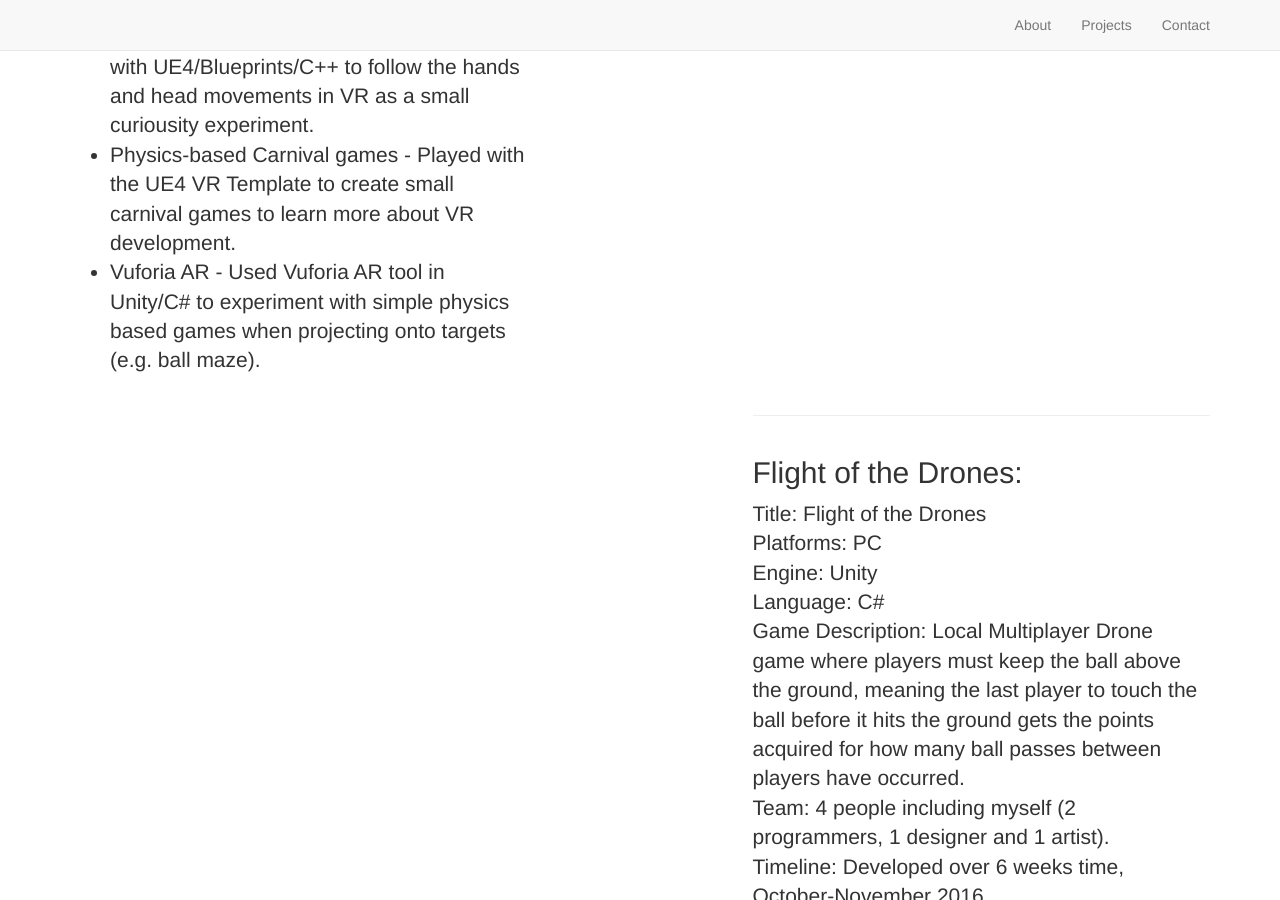
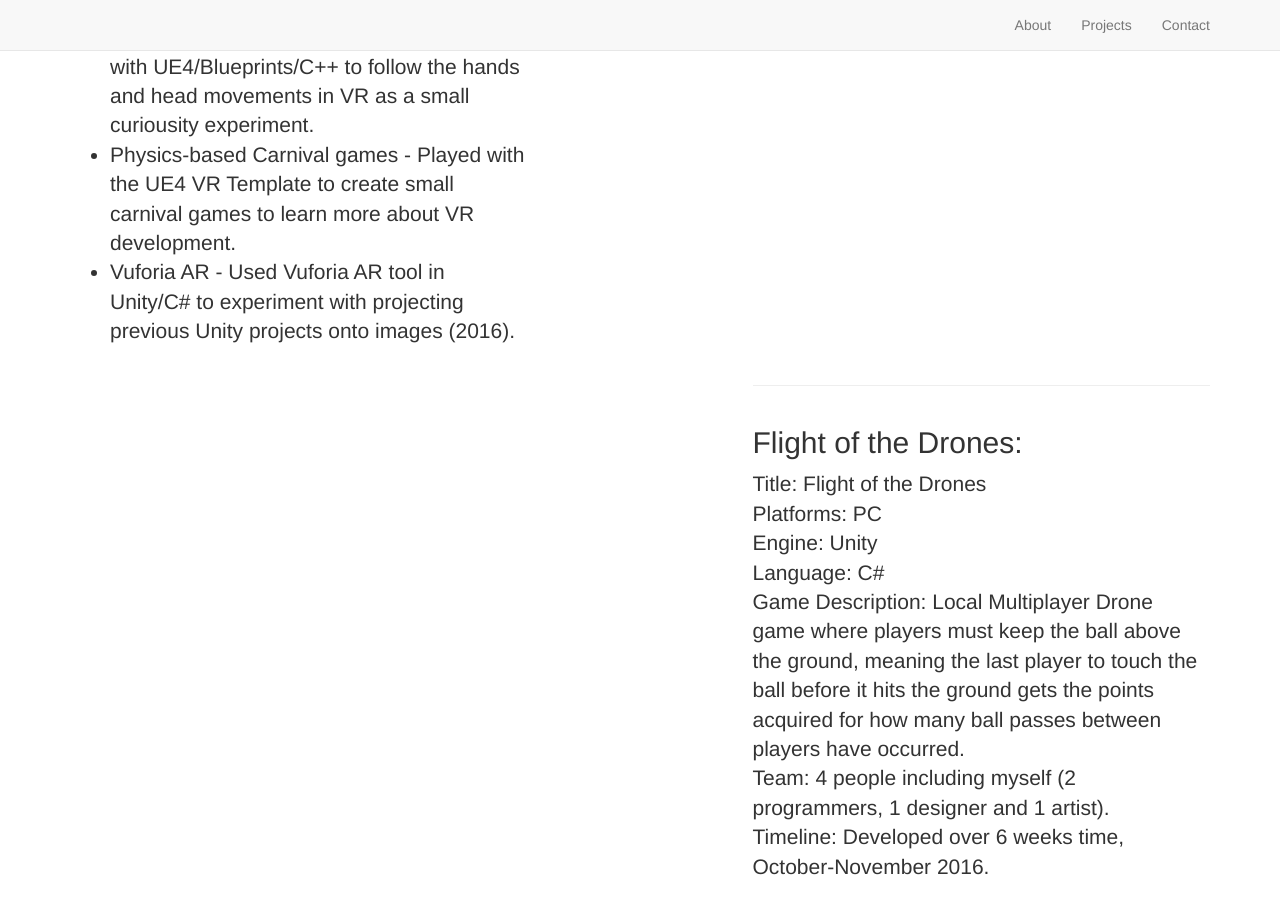
Before and after one commit to kaitlynm1/kaitlynm1.github.io, a Jekyll site: the page built from _posts/2014-09-22-services-2.markdown, in a window 1280 px wide and 900 px high, scrolled down 1282 px. Built offline with Jekyll 4.4.1, drawn with Linux system fonts in a browser that asks for light colours; nearby versions of some CDN libraries; library files that are not in the unit come from our copies.

Commit message:
Change to vuforia description of use (markdown 2)

```diff
--- a/_posts/2014-09-22-services-2.markdown
+++ b/_posts/2014-09-22-services-2.markdown
@@ -8,4 +8,4 @@ description: |
  - VR hackathon (run by SydneyVR group) - developed Chesster over 3 days in Unity/C#. Game where you play as the chess pieces, your telelportation abilities to traverse the board depending on which piece you are and your aim is to get to the end of the level without colliding with other chess pieces. <br>
  - Body IK - Played with developing body IK with UE4/Blueprints/C++ to follow the hands and head movements in VR as a small curiousity experiment.  <br>
  - Physics-based Carnival games - Played with the UE4 VR Template to create small carnival games to learn more about VR development.  <br>
- - Vuforia AR - Used Vuforia AR tool in Unity/C# to experiment with simple physics based games when projecting onto targets (e.g. ball maze). <br>
+ - Vuforia AR - Used Vuforia AR tool in Unity/C# to experiment with projecting previous Unity projects onto images (2016). <br>
```
